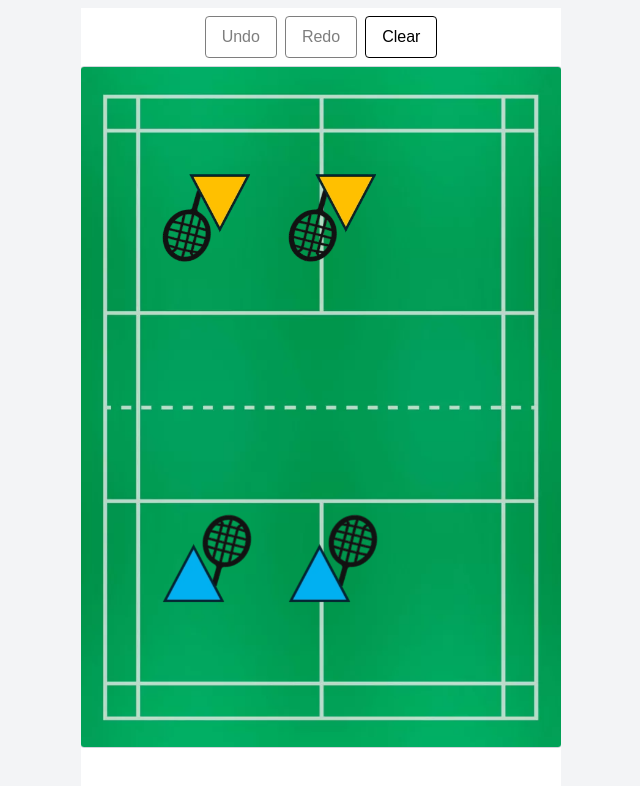
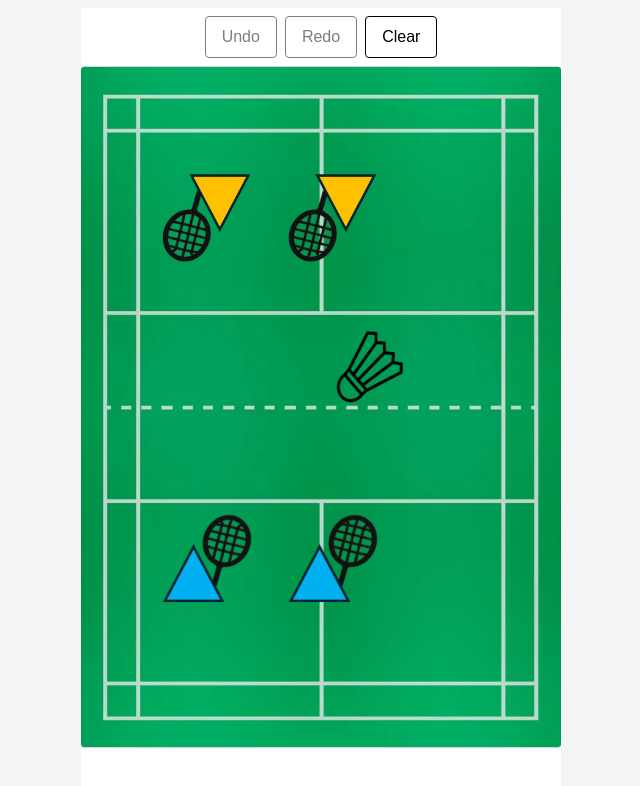
Before and after one commit to Misachu10032/badminton-debrief, a Next.js app: page / in a window 1280 px wide. Shown: the top 786 px of the page, without its empty margins (319-959 px from the left). Built offline with nearby package versions, Linux system fonts and the light colour scheme.

Commit message:
added shuttle

```diff
--- a/src/components/CanvasDraw/index.jsx
+++ b/src/components/CanvasDraw/index.jsx
@@ -31,6 +31,7 @@ export default function CanvasDraw({ strokeStyle = "#000", lineWidth = 2 }) {
     { id: "t2", x: 0.7, y: 0.25, size: 0.25, src: "/yellow.png", angle: Math.PI },
     { id: "t3", x: 0.35, y: 0.82, size: 0.25, src: "/blue.png", angle: 0 },
     { id: "t4", x: 0.7, y: 0.82, size: 0.25, src: "/blue.png", angle: 0 },
+      { id: "t5", x: 0.8, y: 0.5, size: 0.20, src: "/shuttle.png", angle: 0 },
   ];
 
   const [shapes, setShapes] = useState(
```
Also changed, not shown: public/shuttle.png (added).
